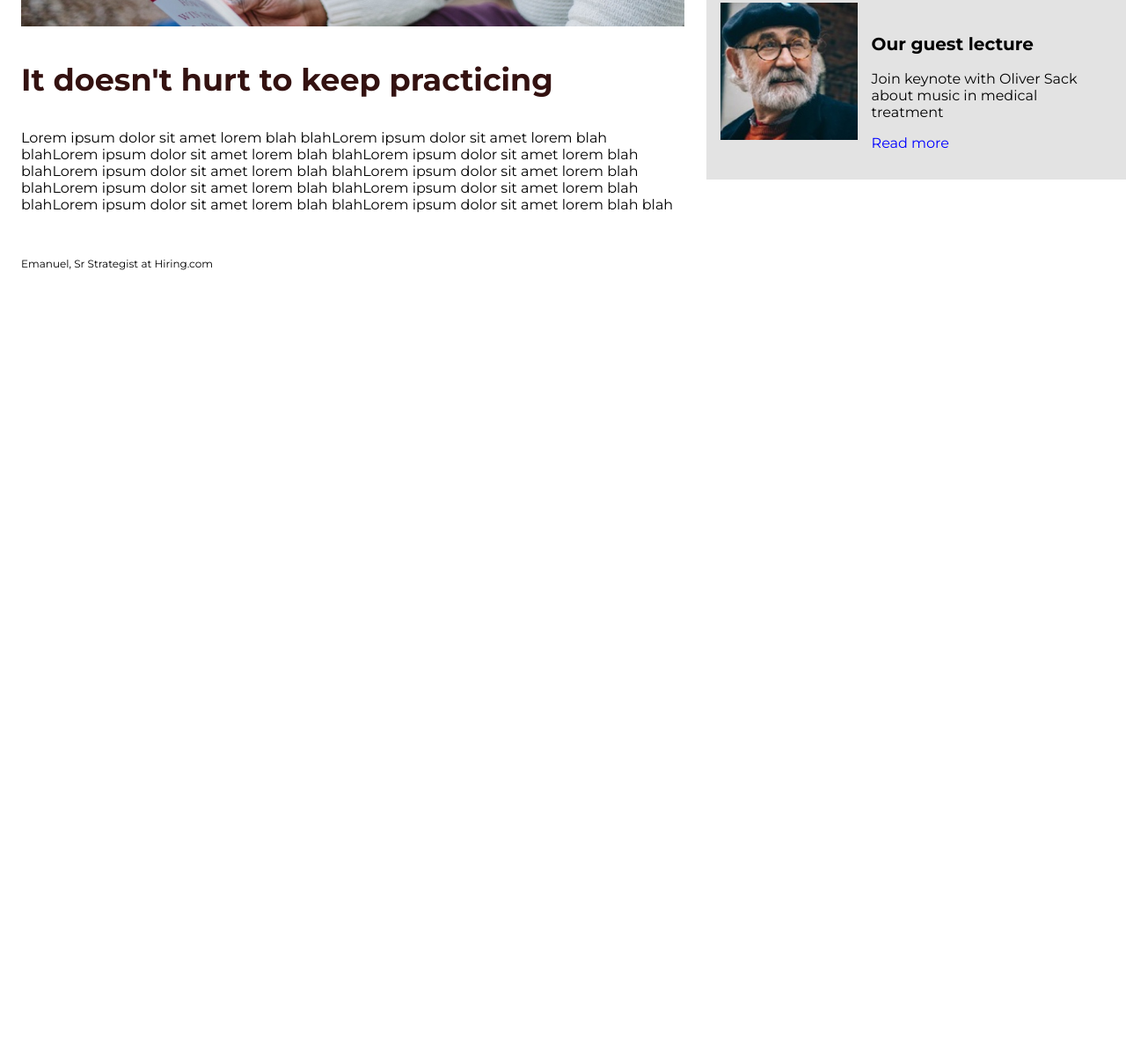
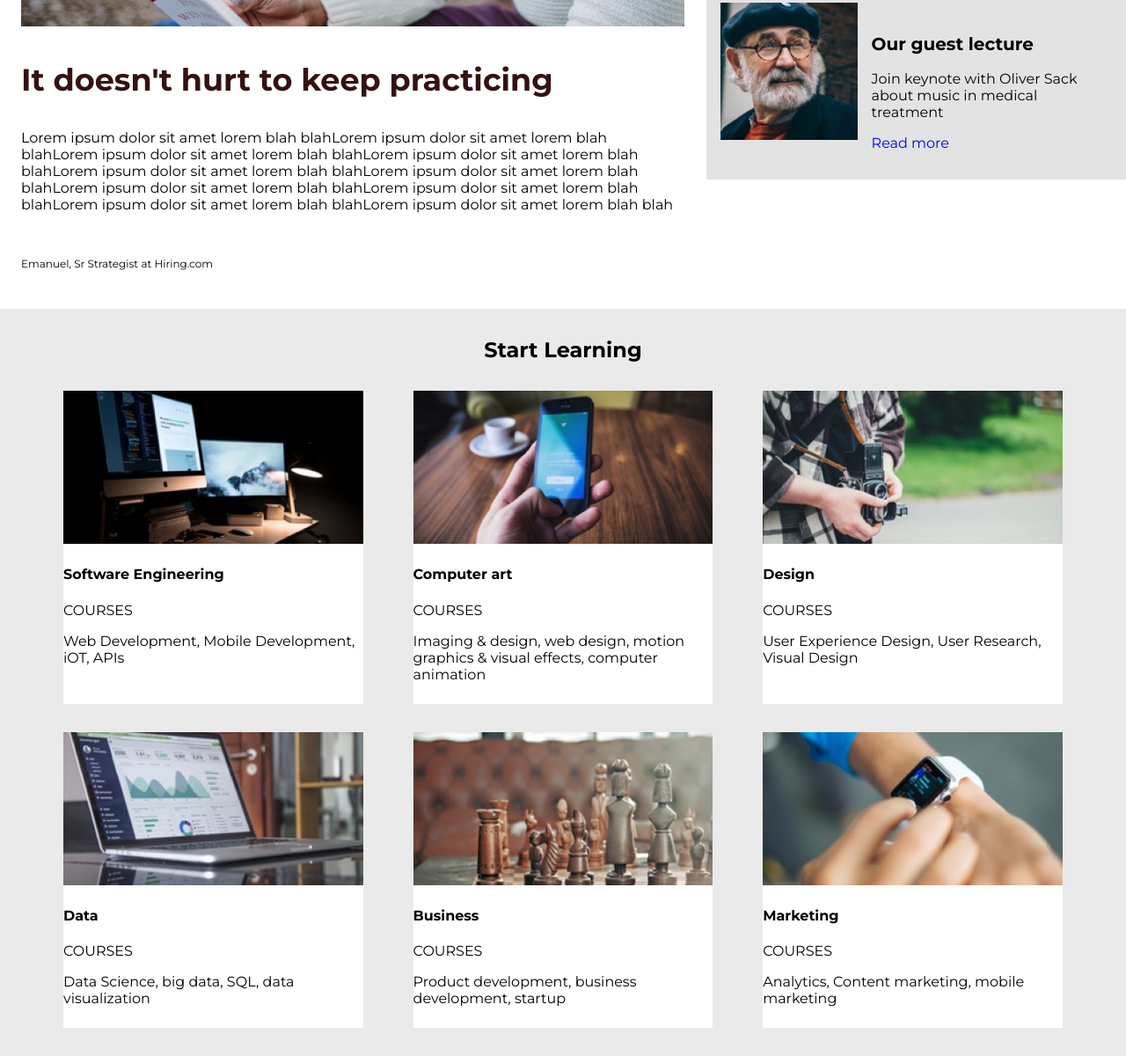
Before and after one commit to akkota/colmar_academy, a plain HTML site: page index.html in a window 1280 px wide. Shown: the part 1534-2734 px from the top of the page at 88% size. Before the commit the page ends 1885 px from the top, so only its background shows below. Drawn offline with Linux system fonts and the light colour scheme.

Commit message:
Start learning section completed

```diff
--- a/index.html
+++ b/index.html
@@ -55,6 +55,47 @@
           </div>
         </div>
       </div>
+      <div class="startl">
+        <h2 class="startltitle">Start Learning</h2>
+        <div class="flexstartl">
+          <div class="cardstartl">
+            <img class="imgcardstartl"src="./capstone_colmar_assets/images/course-software.jpg" alt="">
+            <h4>Software Engineering</h4>
+            <p>COURSES</p>
+            <p class="coursecontent">Web Development, Mobile Development, iOT, APIs</p>
+          </div>
+          <div class="cardstartl">
+            <img class="imgcardstartl"src="./capstone_colmar_assets/images/course-computer-art.jpg">
+            <h4>Computer art </h4>
+            <p>COURSES</p>
+            <p class="coursecontent">Imaging & design, web design, motion graphics & visual effects, computer animation </p>
+          </div>
+          <div class="cardstartl">
+            <img class="imgcardstartl"src="./capstone_colmar_assets/images/course-design.jpg">
+            <h4>Design</h4>
+            <p>COURSES</p>
+            <p class="coursecontent">User Experience Design, User Research, Visual Design</p>
+          </div>
+          <div class="cardstartl">
+            <img class="imgcardstartl"src="./capstone_colmar_assets/images/course-data.jpg">
+            <h4>Data</h4>
+            <p>COURSES</p>
+            <p class="coursecontent">Data Science, big data, SQL, data visualization</p>
+          </div>
+          <div class="cardstartl">
+            <img class="imgcardstartl"src="./capstone_colmar_assets/images/course-business.jpg">
+            <h4>Business</h4>
+            <p>COURSES</p>
+            <p class="coursecontent">Product development, business development, startup</p>
+          </div>
+          <div class="cardstartl">
+            <img class="imgcardstartl"src="./capstone_colmar_assets/images/course-marketing.jpg">
+            <h4>Marketing</h4>
+            <p>COURSES</p>
+            <p class="coursecontent">Analytics, Content marketing, mobile marketing</p>
+          </div>
+        </div>
+      </div>
     </main>
   </body>
 </html>
--- a/style.css
+++ b/style.css
@@ -131,3 +131,33 @@ header #signin{
 .gl{
   background-color: rgba(220, 220, 220, 0.8);
 }
+/*  Start learning */
+.startl{
+  background-color: rgba(220, 220, 220, 0.6);
+}
+.flexstartl{
+  display: flex;
+  flex-wrap:wrap;
+  justify-content: space-between;
+  align-content: space-between;
+  margin-left: 72px;
+  margin-right: 72px;
+}
+.startltitle{
+  padding-top: 32px;
+  text-align: center;
+  padding-bottom:32px;
+  margin-bottom: 0px;
+}
+.imgcardstartl{
+  height:auto;
+  width:100%;
+}
+.cardstartl{
+    background-color: white;
+    width:30%;
+    margin-bottom: 32px;
+}
+.coursecontent{
+  padding-bottom: 8px;
+}
```
